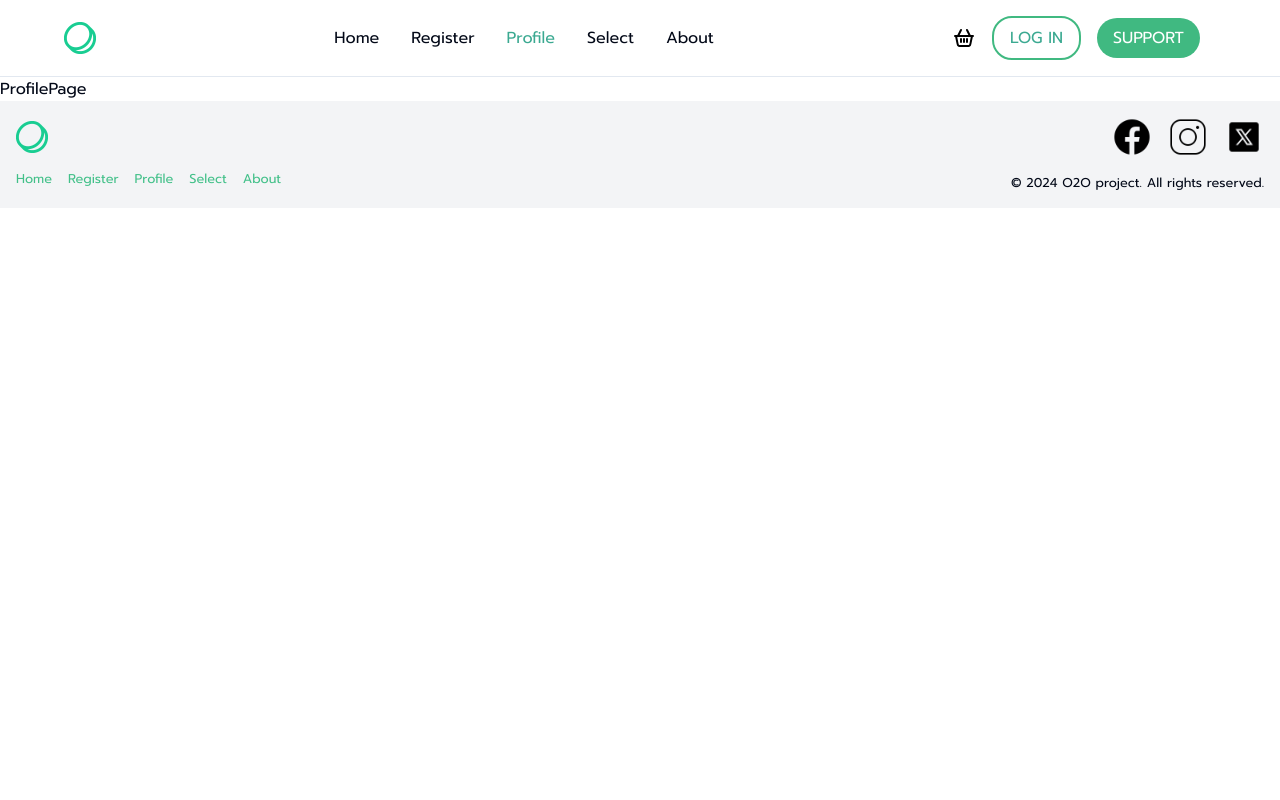
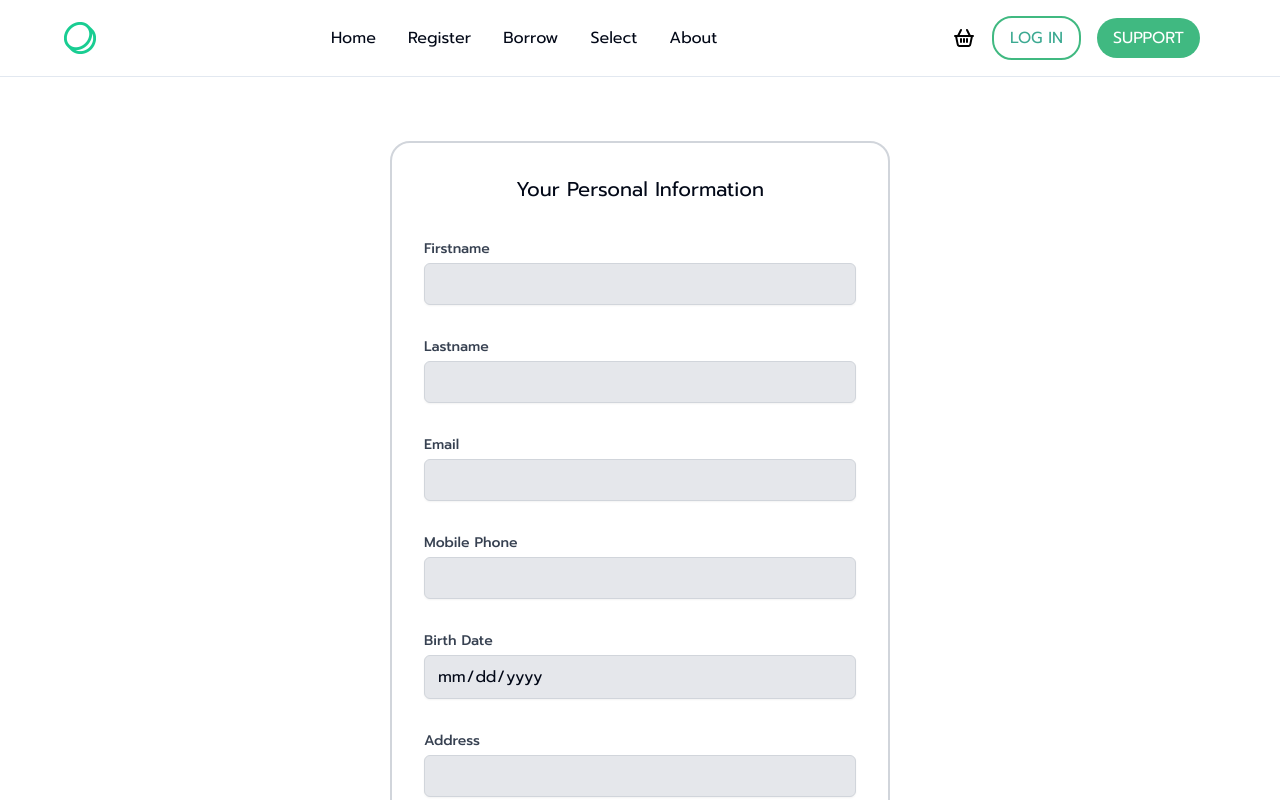
Before and after one commit to chaithawat21/o2o-frontend, a React (Vite) app: page /profile in a window 1280 px wide. Shown: the top 800 px of the page. Built offline with nearby package versions, Linux system fonts and the light colour scheme; no server answers.

Commit message:
add profile page / edit feature

```diff
--- a/package.json
+++ b/package.json
@@ -29,6 +29,7 @@
     "react-dom": "^18.3.1",
     "react-router-dom": "^6.24.1",
     "react-toastify": "^10.0.5",
+    "socket.io": "^4.7.5",
     "socket.io-client": "^4.7.5",
     "stripe": "^16.2.0",
     "tailwind-merge": "^2.3.0",
--- a/src/components/Header.jsx
+++ b/src/components/Header.jsx
@@ -59,15 +59,28 @@ function Header() {
             </Link>
           )}
 
-          <Link to="/profile" onClick={handleMenuItemClick}>
+          <Link to="" onClick={handleMenuItemClick}>
             <li
               className={`hover:text-GreenLogin ${
-                isActive("/profile") ? "text-GreenLogin" : ""
+                isActive("/borrow") ? "text-GreenLogin" : ""
               }`}
             >
-              Profile
+              Borrow
             </li>
           </Link>
+
+          {getUser && (
+            <Link to="/profile" onClick={handleMenuItemClick}>
+              <li
+                className={`hover:text-GreenLogin ${
+                  isActive("/profile") ? "text-GreenLogin" : ""
+                }`}
+              >
+                Profile
+              </li>
+            </Link>
+          )}
+
           <Link to="/select" onClick={handleMenuItemClick}>
             <li
               className={`hover:text-GreenLogin ${
--- a/src/pages/ProfilePage.jsx
+++ b/src/pages/ProfilePage.jsx
@@ -1,9 +1,164 @@
-import React from 'react'
+import React, { useState, useEffect } from "react";
+import axios from "axios";
+import { toast } from "react-toastify";
 
 function ProfilePage() {
+  const [formData, setFormData] = useState([]);
+
+  const [isEditing, setIsEditing] = useState(false);
+
+  const fetchData = async () => {
+    try {
+      const response = await axios.get("http://localhost:8888/auth/me", {
+        headers: { Authorization: `Bearer ${localStorage.getItem("token")}` }
+      });
+      const userData = response.data?.user[0];
+      setFormData({
+        firstname: userData.firstname || "",
+        lastname: userData.lastname || "",
+        email: userData.email || "",
+        phone_number: userData.phone_number || "",
+        date_birth: userData.date_birth ? userData.date_birth.split('T')[0] : "",
+        address: userData.address || ""
+      });
+    } catch (error) {
+      console.log("Failed to load profile");
+    }
+  };
+
+  const handleSave = async(e) => {
+    e.preventDefault();
+    try {
+      const token = await axios.post("http://localhost:8888/auth/updateMe", formData, {
+        headers: {Authorization: `Bearer ${localStorage.getItem("token")}`}
+      });
+      console.log(token)
+      localStorage.setItem("token", token.data);
+      alert("Profile updated successfully!");
+      setIsEditing(false);
+      fetchData();
+    } catch (error) {
+      alert("Failed to update profile. Please try again.");
+      console.log(error)
+    }
+  };
+
+  useEffect(() => {
+    fetchData();
+  }, []);
+
+  const handleChange = (e) => {
+    setFormData({
+      ...formData,
+      [e.target.name]: e.target.value
+    });
+  };
+
+  const handleEdit = () => {
+    setIsEditing(!isEditing);
+  };
+
   return (
-    <div>ProfilePage</div>
-  )
+    <div className="flex flex-col justify-center items-center p-[4rem]">
+      <div className="border-[2px] border-gray-300 rounded-[20px] w-[500px] p-[2rem]">
+        <h2 className="text-xl mb-4 text-center pb-5">Your Personal Information</h2>
+        <form className="flex flex-col gap-[2rem]" onSubmit={handleSave}>
+          <div>
+            <label className="block text-sm font-medium text-gray-700">Firstname</label>
+            <input
+              type="text"
+              name="firstname"
+              value={formData.firstname}
+              onChange={handleChange}
+              disabled={!isEditing}
+              className={`mt-1 block w-full px-3 py-2 border border-gray-300 rounded-md shadow-sm focus:outline-none focus:ring-GreenFooter focus:border-GreenFooter sm:text-sm ${
+                !isEditing ? "bg-gray-200" : "bg-white"
+              }`}
+            />
+          </div>
+          <div>
+            <label className="block text-sm font-medium text-gray-700">Lastname</label>
+            <input
+              type="text"
+              name="lastname"
+              value={formData.lastname}
+              onChange={handleChange}
+              disabled={!isEditing}
+              className={`mt-1 block w-full px-3 py-2 border border-gray-300 rounded-md shadow-sm focus:outline-none focus:ring-GreenFooter focus:border-GreenFooter sm:text-sm ${
+                !isEditing ? "bg-gray-200" : "bg-white"
+              }`}
+            />
+          </div>
+          <div>
+            <label className="block text-sm font-medium text-gray-700">Email</label>
+            <input
+              type="email"
+              name="email"
+              value={formData.email}
+              onChange={handleChange}
+              disabled
+              className="mt-1 block w-full px-3 py-2 border border-gray-300 rounded-md shadow-sm bg-gray-200 focus:outline-none focus:ring-GreenFooter focus:border-GreenFooter sm:text-sm"
+            />
+          </div>
+          <div>
+            <label className="block text-sm font-medium text-gray-700">Mobile Phone</label>
+            <input
+              type="tel"
+              name="phone_number"
+              value={formData.phone_number}
+              onChange={handleChange}
+              disabled={!isEditing}
+              className={`mt-1 block w-full px-3 py-2 border border-gray-300 rounded-md shadow-sm focus:outline-none focus:ring-GreenFooter focus:border-GreenFooter sm:text-sm ${
+                !isEditing ? "bg-gray-200" : "bg-white"
+              }`}
+            />
+          </div>
+          <div>
+            <label className="block text-sm font-medium text-gray-700">Birth Date</label>
+            <input
+              type="date"
+              name="date_birth"
+              value={formData.date_birth}
+              onChange={handleChange}
+              disabled
+              className="mt-1 block w-full px-3 py-2 border border-gray-300 rounded-md shadow-sm bg-gray-200 focus:outline-none focus:ring-GreenFooter focus:border-GreenFooter sm:text-sm"
+            />
+          </div>
+          <div>
+            <label className="block text-sm font-medium text-gray-700">Address</label>
+            <input
+              type="text"
+              name="address"
+              value={formData.address}
+              onChange={handleChange}
+              disabled={!isEditing}
+              className={`mt-1 block w-full px-3 py-2 border border-gray-300 rounded-md shadow-sm focus:outline-none focus:ring-GreenFooter focus:border-GreenFooter sm:text-sm ${
+                !isEditing ? "bg-gray-200" : "bg-white"
+              }`}
+            />
+          </div>
+          {isEditing && (
+            <button
+              type="submit"
+              className="mt-4 px-4 py-2 bg-GreenFooter text-white rounded-md hover:bg-green-700 focus:outline-none"
+            >
+              Save
+            </button>
+          )}
+          {!isEditing && (
+          <button
+            type="button"
+            onClick={handleEdit}
+            className="mt-4 px-4 py-2 bg-GreenFooter text-white rounded-md hover:bg-green-700 focus:outline-none"
+          >
+            Edit
+          </button>
+        )}
+        </form>
+
+      </div>
+    </div>
+  );
 }
 
-export default ProfilePage
+export default ProfilePage;
```
Also changed, not shown: 1 other file (tests, documents, lock files or other folders).
